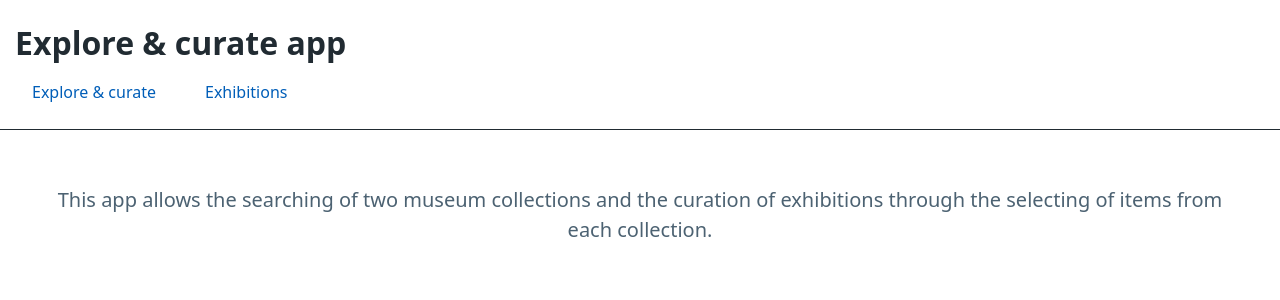
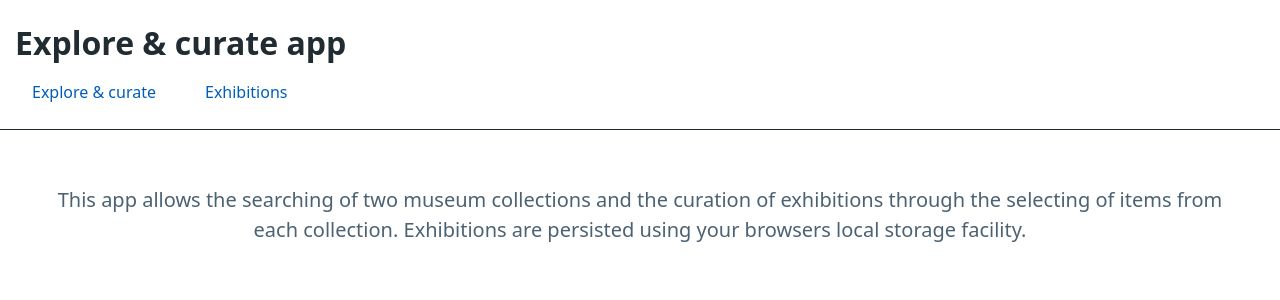
Before and after one commit to NatButler/Curatoroo, a React (Vite) app: page / in a window 1280 px wide. Shown: the top 300 px of the page. Built offline with nearby package versions, Linux system fonts and the light colour scheme.

Commit message:
Update intro text

```diff
--- a/src/pages/Home.jsx
+++ b/src/pages/Home.jsx
@@ -4,6 +4,7 @@ function Home() {
       <p className="instructions">
         This app allows the searching of two museum collections and the curation
         of exhibitions through the selecting of items from each collection.
+        Exhibitions are persisted using your browsers local storage facility.
       </p>
     </>
   );
```
